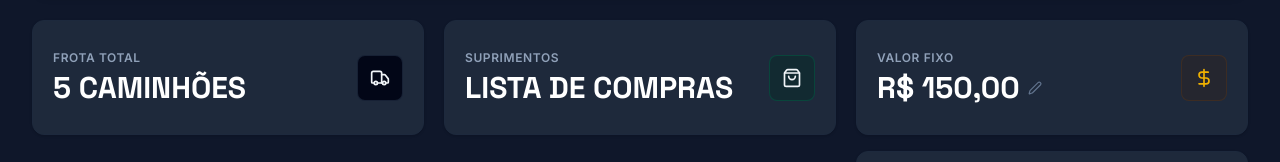
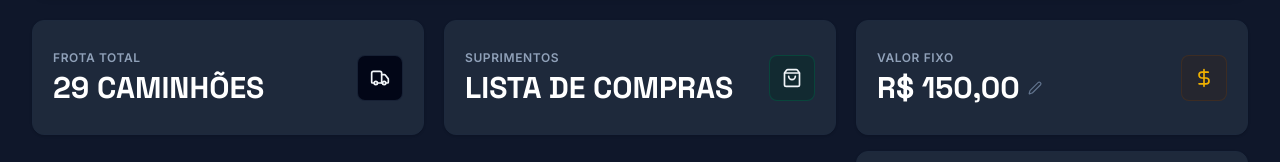
Before and after one commit to gto8895-web/Frota-Frigor-fica, a React (Vite) app: page / in a window 1280 px wide. Shown: the part 319-481 px from the top of the page. Built offline with nearby package versions, Linux system fonts and the light colour scheme.

Commit message:
feat: update vehicle schema and reset mock data
- Allow string format for vehicle production years
- Replace obsolete mock data with new inventory
- Reset local storage to clear legacy test vehicles
- Add Kia icon support to vehicle display

```diff
--- a/src/App.tsx
+++ b/src/App.tsx
@@ -13,7 +13,28 @@ export default function App() {
   // Inicialização de estados reativos persistidos ou fallback de mock-data
   const [veiculos, setVeiculos] = useState<Veiculo[]>(() => {
     const salvos = localStorage.getItem('ff_veiculos');
-    return salvos ? JSON.parse(salvos) : INITIAL_VEHICLES;
+    if (salvos) {
+      try {
+        const parsed = JSON.parse(salvos) as Veiculo[];
+        // Remove os veículos de teste criados anteriormente (ex: FRG-2B45, COL-7E89, etc)
+        const hasOldTestVehicles = parsed.some(v =>
+          v.placa === 'FRG-2B45' ||
+          v.placa === 'COL-7E89' ||
+          v.placa === 'ICE-4D12' ||
+          v.placa === 'SNW-9A34' ||
+          v.placa === 'GLC-1F78'
+        );
+        // Se houver algum veículo antigo de teste ou a lista estiver vazia/desatualizada
+        if (hasOldTestVehicles) {
+          localStorage.setItem('ff_veiculos', JSON.stringify(INITIAL_VEHICLES));
+          return INITIAL_VEHICLES;
+        }
+        return parsed;
+      } catch (e) {
+        return INITIAL_VEHICLES;
+      }
+    }
+    return INITIAL_VEHICLES;
   });
 
   const [manutencoes, setManutencoes] = useState<Manutencao[]>(() => {
--- a/src/mockData.ts
+++ b/src/mockData.ts
@@ -3,73 +3,438 @@ import { Veiculo, Manutencao } from './types';
 export const INITIAL_VEHICLES: Veiculo[] = [
   {
     id: 'veic-1',
-    placa: 'FRG-2B45',
-    modelo: 'Atego 2430 6x2',
+    placa: 'KWH4C00',
     marcaCaminhao: 'Mercedes-Benz',
-    ano: 2021,
-    tipoRefrigeracao: 'Thermo King T-880R Scroll',
-    temperaturaAlvo: -22,
-    temperaturaAtual: -21.8,
-    capacidadeCarga: 14.5,
+    modelo: '1318',
+    ano: '10/10',
+    tipoRefrigeracao: 'Thermo King T-880R',
+    temperaturaAlvo: -18,
+    temperaturaAtual: -18.2,
+    capacidadeCarga: 13.0,
     status: 'disponivel',
     statusRefrigeracao: 'ok',
-    ultimaManutencao: '2026-06-10'
+    compressor: 'Sanden SD7H15',
+    correia: 'PK 1090'
   },
   {
     id: 'veic-2',
-    placa: 'COL-7E89',
-    modelo: 'VM 270 Semi-Pesado',
-    marcaCaminhao: 'Volvo',
-    ano: 2020,
-    tipoRefrigeracao: 'Carrier Supra 850 Silent',
-    temperaturaAlvo: 4,
-    temperaturaAtual: 4.2,
+    placa: 'RKR4B10',
+    marcaCaminhao: 'Mercedes-Benz',
+    modelo: 'ACCELO 1016',
+    ano: '21/21',
+    tipoRefrigeracao: 'Thermo King T-880R',
+    temperaturaAlvo: -18,
+    temperaturaAtual: -17.9,
+    capacidadeCarga: 10.0,
+    status: 'disponivel',
+    statusRefrigeracao: 'ok',
+    compressor: 'Sanden SD7H15',
+    correia: 'PK 1090'
+  },
+  {
+    id: 'veic-3',
+    placa: 'RKO0E90',
+    marcaCaminhao: 'Mercedes-Benz',
+    modelo: 'ACCELO 1016',
+    ano: '19/20',
+    tipoRefrigeracao: 'Thermo King T-880R',
+    temperaturaAlvo: -18,
+    temperaturaAtual: -18.1,
+    capacidadeCarga: 10.0,
+    status: 'disponivel',
+    statusRefrigeracao: 'ok',
+    compressor: 'Sanden SD7H15',
+    correia: 'PK 1090'
+  },
+  {
+    id: 'veic-4',
+    placa: 'RKP3G20',
+    marcaCaminhao: 'Mercedes-Benz',
+    modelo: 'ACELLO 1016',
+    ano: '21/21',
+    tipoRefrigeracao: 'Thermo King T-880R',
+    temperaturaAlvo: -18,
+    temperaturaAtual: -18.0,
+    capacidadeCarga: 10.0,
+    status: 'disponivel',
+    statusRefrigeracao: 'ok',
+    compressor: 'Sanden SD7H15',
+    correia: 'PK 1090'
+  },
+  {
+    id: 'veic-5',
+    placa: 'LMD-3G81',
+    marcaCaminhao: 'Mercedes-Benz',
+    modelo: 'ACCELO 815',
+    ano: '14/14',
+    tipoRefrigeracao: 'Thermo King T-880R',
+    temperaturaAlvo: -18,
+    temperaturaAtual: -17.8,
+    capacidadeCarga: 8.0,
+    status: 'disponivel',
+    statusRefrigeracao: 'ok',
+    compressor: 'Sanden SD7H15',
+    correia: 'PK 1090'
+  },
+  {
+    id: 'veic-6',
+    placa: 'KPH1E01',
+    marcaCaminhao: 'Mercedes-Benz',
+    modelo: '710',
+    ano: '09/09',
+    tipoRefrigeracao: 'Thermo King T-880R',
+    temperaturaAlvo: -18,
+    temperaturaAtual: -18.3,
+    capacidadeCarga: 7.0,
+    status: 'disponivel',
+    statusRefrigeracao: 'ok',
+    compressor: 'Sanden SD7H15',
+    correia: 'PK 1090'
+  },
+  {
+    id: 'veic-7',
+    placa: 'LLO1H41',
+    marcaCaminhao: 'Mercedes-Benz',
+    modelo: '710 PLUS',
+    ano: '11/11',
+    tipoRefrigeracao: 'Thermo King T-880R',
+    temperaturaAlvo: -18,
+    temperaturaAtual: -18.0,
+    capacidadeCarga: 7.0,
+    status: 'disponivel',
+    statusRefrigeracao: 'ok',
+    compressor: 'Sanden SD7H15',
+    correia: 'PK 1090'
+  },
+  {
+    id: 'veic-8',
+    placa: 'LTW3I62',
+    marcaCaminhao: 'Mercedes-Benz',
+    modelo: 'ATEGO 1719',
+    ano: '19/20',
+    tipoRefrigeracao: 'Thermo King T-880R',
+    temperaturaAlvo: -18,
+    temperaturaAtual: -18.1,
+    capacidadeCarga: 17.0,
+    status: 'disponivel',
+    statusRefrigeracao: 'ok',
+    compressor: 'Sanden SD7H15',
+    correia: 'PK 1090'
+  },
+  {
+    id: 'veic-9',
+    placa: 'LLE5482',
+    marcaCaminhao: 'Mercedes-Benz',
+    modelo: '1318',
+    ano: '10/10',
+    tipoRefrigeracao: 'Thermo King T-880R',
+    temperaturaAlvo: -18,
+    temperaturaAtual: -17.9,
+    capacidadeCarga: 13.0,
+    status: 'disponivel',
+    statusRefrigeracao: 'ok',
+    compressor: 'Sanden SD7H15',
+    correia: 'PK 1090'
+  },
+  {
+    id: 'veic-10',
+    placa: 'LLT8C23',
+    marcaCaminhao: 'Mercedes-Benz',
+    modelo: 'ACCELO 1016',
+    ano: '12/12',
+    tipoRefrigeracao: 'Thermo King T-880R',
+    temperaturaAlvo: -18,
+    temperaturaAtual: -18.2,
+    capacidadeCarga: 10.0,
+    status: 'disponivel',
+    statusRefrigeracao: 'ok',
+    compressor: 'Sanden SD7H15',
+    correia: 'PK 1090'
+  },
+  {
+    id: 'veic-11',
+    placa: 'RKP3G13',
+    marcaCaminhao: 'Mercedes-Benz',
+    modelo: 'ACCELO 1016',
+    ano: '21/21',
+    tipoRefrigeracao: 'Thermo King T-880R',
+    temperaturaAlvo: -18,
+    temperaturaAtual: -18.0,
+    capacidadeCarga: 10.0,
+    status: 'disponivel',
+    statusRefrigeracao: 'ok',
+    compressor: 'Sanden SD7H15',
+    correia: 'PK 1090'
+  },
+  {
+    id: 'veic-12',
+    placa: 'SSD5A53',
+    marcaCaminhao: 'Mercedes-Benz',
+    modelo: 'ACCELO 1017',
+    ano: '24/25',
+    tipoRefrigeracao: 'Thermo King T-880R',
+    temperaturaAlvo: -18,
+    temperaturaAtual: -17.8,
+    capacidadeCarga: 10.0,
+    status: 'disponivel',
+    statusRefrigeracao: 'ok',
+    compressor: 'Sanden SD7H15',
+    correia: 'PK 1090'
+  },
+  {
+    id: 'veic-13',
+    placa: 'KZK2973',
+    marcaCaminhao: 'Mercedes-Benz',
+    modelo: '1318',
+    ano: '11/11',
+    tipoRefrigeracao: 'Thermo King T-880R',
+    temperaturaAlvo: -18,
+    temperaturaAtual: -18.3,
+    capacidadeCarga: 13.0,
+    status: 'disponivel',
+    statusRefrigeracao: 'ok',
+    compressor: 'Sanden SD7H15',
+    correia: 'PK 1090'
+  },
+  {
+    id: 'veic-14',
+    placa: 'KYN7D04',
+    marcaCaminhao: 'Mercedes-Benz',
+    modelo: 'ACCELO 1016',
+    ano: '12/12',
+    tipoRefrigeracao: 'Thermo King T-880R',
+    temperaturaAlvo: -18,
+    temperaturaAtual: -18.1,
+    capacidadeCarga: 10.0,
+    status: 'disponivel',
+    statusRefrigeracao: 'ok',
+    compressor: 'Sanden SD7H15',
+    correia: 'PK 1090'
+  },
+  {
+    id: 'veic-15',
+    placa: 'LSN3214',
+    marcaCaminhao: 'Mercedes-Benz',
+    modelo: '1318',
+    ano: '09/09',
+    tipoRefrigeracao: 'Thermo King T-880R',
+    temperaturaAlvo: -18,
+    temperaturaAtual: -17.9,
+    capacidadeCarga: 13.0,
+    status: 'disponivel',
+    statusRefrigeracao: 'ok',
+    compressor: 'Sanden SD7H15',
+    correia: 'PK 1090'
+  },
+  {
+    id: 'veic-16',
+    placa: 'KUX9664',
+    marcaCaminhao: 'Mercedes-Benz',
+    modelo: '710',
+    ano: '08/08',
+    tipoRefrigeracao: 'Thermo King T-880R',
+    temperaturaAlvo: -18,
+    temperaturaAtual: -18.0,
+    capacidadeCarga: 7.0,
+    status: 'disponivel',
+    statusRefrigeracao: 'ok',
+    compressor: 'Sanden SD7H15',
+    correia: 'PK 1090'
+  },
+  {
+    id: 'veic-17',
+    placa: 'SSD5A54',
+    marcaCaminhao: 'Mercedes-Benz',
+    modelo: 'ACCELO 1017',
+    ano: '24/25',
+    tipoRefrigeracao: 'Thermo King T-880R',
+    temperaturaAlvo: -18,
+    temperaturaAtual: -18.2,
+    capacidadeCarga: 10.0,
+    status: 'disponivel',
+    statusRefrigeracao: 'ok',
+    compressor: 'Sanden SD7H15',
+    correia: 'PK 1090'
+  },
+  {
+    id: 'veic-18',
+    placa: 'SRY7E54',
+    marcaCaminhao: 'Kia',
+    modelo: 'UK2500',
+    ano: '24/25',
+    tipoRefrigeracao: 'Thermo King T-880R',
+    temperaturaAlvo: -18,
+    temperaturaAtual: -18.1,
+    capacidadeCarga: 2.5,
+    status: 'disponivel',
+    statusRefrigeracao: 'ok',
+    compressor: 'Sanden SD7H15',
+    correia: 'PK 1090'
+  },
+  {
+    id: 'veic-19',
+    placa: 'KQW2F05',
+    marcaCaminhao: 'Mercedes-Benz',
+    modelo: 'ACCELO 815',
+    ano: '12/12',
+    tipoRefrigeracao: 'Thermo King T-880R',
+    temperaturaAlvo: -18,
+    temperaturaAtual: -17.8,
+    capacidadeCarga: 8.0,
+    status: 'disponivel',
+    statusRefrigeracao: 'ok',
+    compressor: 'Sanden SD7H15',
+    correia: 'PK 1090'
+  },
+  {
+    id: 'veic-20',
+    placa: 'KYX6165',
+    marcaCaminhao: 'Mercedes-Benz',
+    modelo: 'ATRON 1319',
+    ano: '12/12',
+    tipoRefrigeracao: 'Thermo King T-880R',
+    temperaturaAlvo: -18,
+    temperaturaAtual: -18.3,
+    capacidadeCarga: 13.0,
+    status: 'disponivel',
+    statusRefrigeracao: 'ok',
+    compressor: 'Sanden SD7H15',
+    correia: 'PK 1090'
+  },
+  {
+    id: 'veic-21',
+    placa: 'LTZ3236',
+    marcaCaminhao: 'Mercedes-Benz',
+    modelo: '710 PLUS',
+    ano: '10/10',
+    tipoRefrigeracao: 'Thermo King T-880R',
+    temperaturaAlvo: -18,
+    temperaturaAtual: -18.0,
+    capacidadeCarga: 7.0,
+    status: 'disponivel',
+    statusRefrigeracao: 'ok',
+    compressor: 'Sanden SD7H15',
+    correia: 'PK 1090'
+  },
+  {
+    id: 'veic-22',
+    placa: 'RKT3C56',
+    marcaCaminhao: 'Mercedes-Benz',
+    modelo: 'ACCELO 1016',
+    ano: '20/21',
+    tipoRefrigeracao: 'Thermo King T-880R',
+    temperaturaAlvo: -18,
+    temperaturaAtual: -17.9,
+    capacidadeCarga: 10.0,
+    status: 'disponivel',
+    statusRefrigeracao: 'ok',
+    compressor: 'Sanden SD7H15',
+    correia: 'PK 1090'
+  },
+  {
+    id: 'veic-23',
+    placa: 'LOG1676',
+    marcaCaminhao: 'Mercedes-Benz',
+    modelo: '1218',
+    ano: '02/02',
+    tipoRefrigeracao: 'Thermo King T-880R',
+    temperaturaAlvo: -18,
+    temperaturaAtual: -18.2,
     capacidadeCarga: 12.0,
     status: 'disponivel',
     statusRefrigeracao: 'ok',
-    ultimaManutencao: '2026-06-15'
+    compressor: 'Sanden SD7H15',
+    correia: 'PK 1090'
   },
   {
-    id: 'veic-3',
-    placa: 'ICE-4D12',
-    modelo: 'P 320 Bitrem',
-    marcaCaminhao: 'Scania',
-    ano: 2022,
-    tipoRefrigeracao: 'Thermo King T-1200R Whisper',
+    id: 'veic-24',
+    placa: 'RKF0E37',
+    marcaCaminhao: 'Mercedes-Benz',
+    modelo: 'ACCELO 1016',
+    ano: '19/20',
+    tipoRefrigeracao: 'Thermo King T-880R',
     temperaturaAlvo: -18,
-    temperaturaAtual: -12.4, // Temperatura subiu, em alerta!
-    capacidadeCarga: 22.0,
-    status: 'alerta',
-    statusRefrigeracao: 'degradado',
-    ultimaManutencao: '2026-05-20'
+    temperaturaAtual: -18.0,
+    capacidadeCarga: 10.0,
+    status: 'disponivel',
+    statusRefrigeracao: 'ok',
+    compressor: 'Sanden SD7H15',
+    correia: 'PK 1090'
   },
   {
-    id: 'veic-4',
-    placa: 'SNW-9A34',
-    modelo: 'Constellation 24.280',
-    marcaCaminhao: 'Volkswagen',
-    ano: 2019,
-    tipoRefrigeracao: 'Carrier Supra 1150',
-    temperaturaAlvo: -25,
-    temperaturaAtual: 22.5, // Parado sem refrigeração ativa (em manutenção)
-    capacidadeCarga: 13.0,
-    status: 'manutencao',
-    statusRefrigeracao: 'falha',
-    ultimaManutencao: '2026-06-19'
+    id: 'veic-25',
+    placa: 'LSL3H28',
+    marcaCaminhao: 'Mercedes-Benz',
+    modelo: '710',
+    ano: '11/11',
+    tipoRefrigeracao: 'Thermo King T-880R',
+    temperaturaAlvo: -18,
+    temperaturaAtual: -18.1,
+    capacidadeCarga: 7.0,
+    status: 'disponivel',
+    statusRefrigeracao: 'ok',
+    compressor: 'Sanden SD7H15',
+    correia: 'PK 1090'
   },
   {
-    id: 'veic-5',
-    placa: 'GLC-1F78',
-    modelo: 'Tector 240E28',
-    marcaCaminhao: 'Iveco',
-    ano: 2018,
-    tipoRefrigeracao: 'Thermo King V-500 MAX',
-    temperaturaAlvo: 2,
-    temperaturaAtual: 2.1,
-    capacidadeCarga: 11.5,
+    id: 'veic-26',
+    placa: 'RIX7D08',
+    marcaCaminhao: 'Mercedes-Benz',
+    modelo: 'ACCELO 1016',
+    ano: '21/21',
+    tipoRefrigeracao: 'Thermo King T-880R',
+    temperaturaAlvo: -18,
+    temperaturaAtual: -17.8,
+    capacidadeCarga: 10.0,
     status: 'disponivel',
     statusRefrigeracao: 'ok',
-    ultimaManutencao: '2026-06-05'
+    compressor: 'Sanden SD7H15',
+    correia: 'PK 1090'
+  },
+  {
+    id: 'veic-27',
+    placa: 'SRK3J29',
+    marcaCaminhao: 'Kia',
+    modelo: 'UK2500',
+    ano: '23/24',
+    tipoRefrigeracao: 'Thermo King T-880R',
+    temperaturaAlvo: -18,
+    temperaturaAtual: -18.2,
+    capacidadeCarga: 2.5,
+    status: 'disponivel',
+    statusRefrigeracao: 'ok',
+    compressor: 'Sanden SD7H15',
+    correia: 'PK 1090'
+  },
+  {
+    id: 'veic-28',
+    placa: 'LLB6F99',
+    marcaCaminhao: 'Mercedes-Benz',
+    modelo: 'ACCELO 915',
+    ano: '09/09',
+    tipoRefrigeracao: 'Thermo King T-880R',
+    temperaturaAlvo: -18,
+    temperaturaAtual: -18.0,
+    capacidadeCarga: 9.0,
+    status: 'disponivel',
+    statusRefrigeracao: 'ok',
+    compressor: 'Sanden SD7H15',
+    correia: 'PK 1090'
+  },
+  {
+    id: 'veic-29',
+    placa: 'RKV4A99',
+    marcaCaminhao: 'Mercedes-Benz',
+    modelo: 'ACCELO 1016',
+    ano: '21/21',
+    tipoRefrigeracao: 'Thermo King T-880R',
+    temperaturaAlvo: -18,
+    temperaturaAtual: -17.9,
+    capacidadeCarga: 10.0,
+    status: 'disponivel',
+    statusRefrigeracao: 'ok',
+    compressor: 'Sanden SD7H15',
+    correia: 'PK 1090'
   }
 ];
 
--- a/src/types.ts
+++ b/src/types.ts
@@ -7,7 +7,7 @@ export interface Veiculo {
   id: string;
   placa: string;
   modelo: string;
-  ano: number;
+  ano: string | number;
   tipoRefrigeracao: string; // Ex: Thermo King T-880R, Carrier Supra 1150
   temperaturaAlvo: number; // Temperatura alvo em °C (ex: -18°C para congelados, 4°C para resfriados)
   temperaturaAtual: number; // Temperatura detectada em tempo real (simulada)
```
Also changed, not shown: src/components/VehiclesView.tsx (+14 -6 lines).
